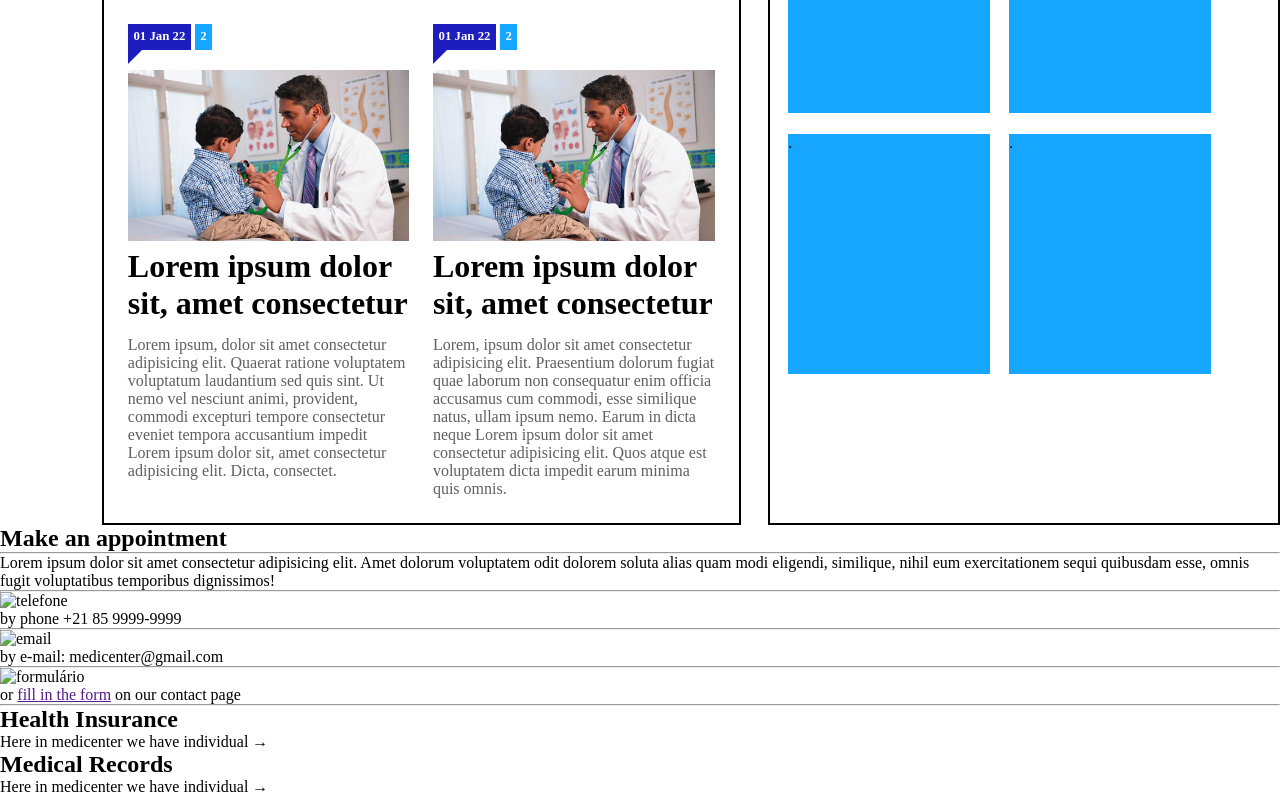
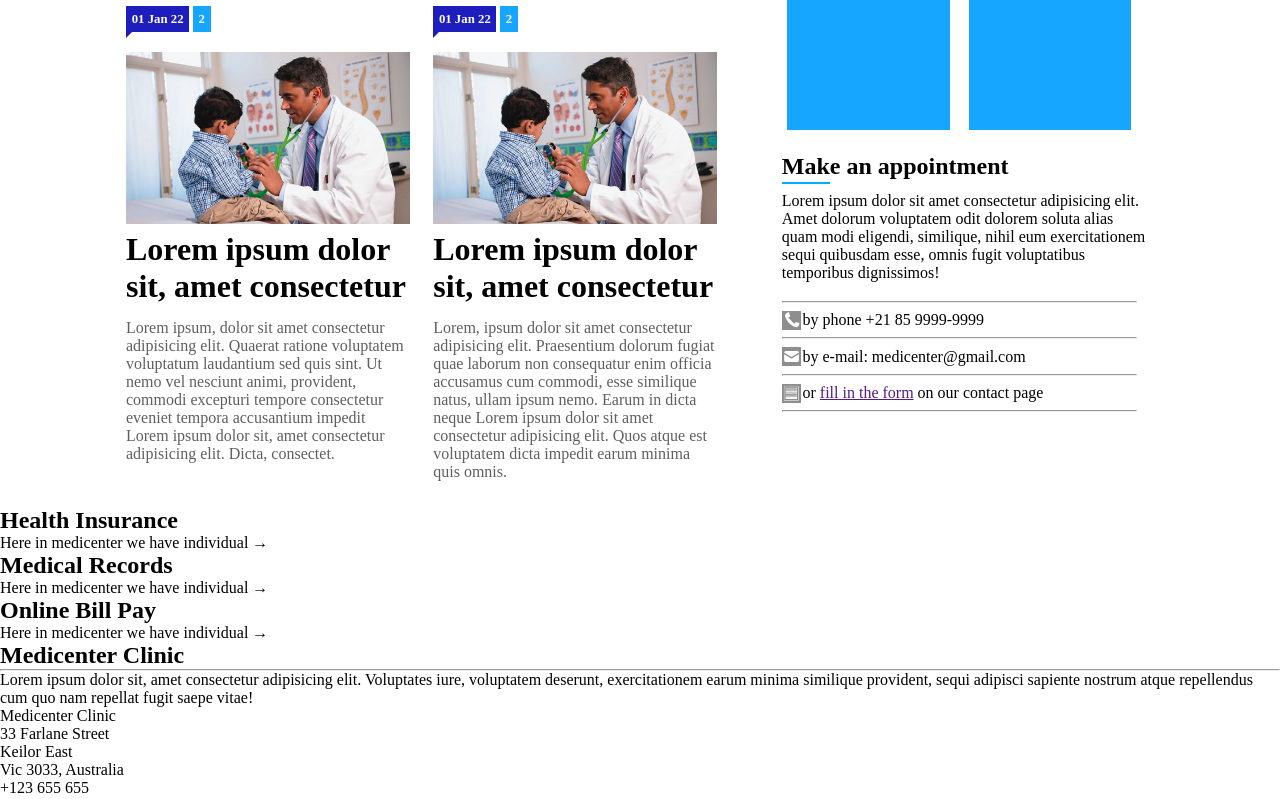
Before and after one commit to vinifell/Atividade-Medicenter, a plain HTML site: page index.html in a window 1280 px wide. Shown: the part 1413-2212 px from the top of the page. Drawn offline with Linux system fonts and the light colour scheme.

Commit message:
Medicenter 4.0

```diff
--- a/index.html
+++ b/index.html
@@ -58,7 +58,6 @@
             </section>
         </section>
         <section id="SegundaParte">
-            <div id="Juntar">
                 <section id="PrimeiraColuna">
                     <h2 id="News">Latest News</h2>
                     <hr class="LineTitle">
@@ -94,7 +93,8 @@
                     </section>
                 </section>
                 <section id="SegundaColuna">
-                    <h2 id="Departamento">Departments</h2>
+                    <section id="Departamento">
+                        <h2 id="TituloDep">Departments</h2>
                         <hr id="LineDep">
                         <div id="containerbox">
                             <div class="box">.</div>
@@ -107,27 +107,27 @@
                             <div class="box">.</div>
                         </div>
                     </section>
+                    <section id="Consulta">
+                        <h2 id="Make">Make an appointment</h2>
+                        <hr id="LineCon">
+                        <p id="DescConsulta">Lorem ipsum dolor sit amet consectetur adipisicing elit. Amet dolorum voluptatem odit dolorem soluta alias quam modi eligendi, similique, nihil eum exercitationem sequi quibusdam esse, omnis fugit voluptatibus temporibus dignissimos!</p>
+                        <hr class="GrayLine">
+                        <div class="Contato">
+                            <img src="imagens/4.png" alt="telefone" class="icon">
+                            <p class="by">by phone +21 85 9999-9999</p>
                         </div>
-            <section>
-                <h2>Make an appointment</h2>
-                <hr>
-                <p>Lorem ipsum dolor sit amet consectetur adipisicing elit. Amet dolorum voluptatem odit dolorem soluta alias quam modi eligendi, similique, nihil eum exercitationem sequi quibusdam esse, omnis fugit voluptatibus temporibus dignissimos!</p>
-                <hr>
-                <div>
-                    <img src="" alt="telefone">
-                    <p>by phone +21 85 9999-9999</p>
+                        <hr class="GrayLine">
+                        <div class="Contato">
+                            <img src="imagens/5.png" alt="email" class="icon">
+                            <p class="by">by e-mail: medicenter@gmail.com</p>
                         </div>
-                <hr>
-                <div>
-                    <img src="" alt="email">
-                    <p>by e-mail: medicenter@gmail.com</p>
+                        <hr class="GrayLine">
+                        <div class="Contato">
+                            <img src="imagens/6.png" alt="formulário" class="icon">
+                            <p class="by">or <a href="">fill in the form</a> on our contact page</p>
                         </div>
-                <hr>
-                <div>
-                    <img src="" alt="formulário">
-                    <p>or <a href="">fill in the form</a> on our contact page</p>
-                </div>
-                <hr>
+                        <hr class="GrayLine">
+                    </section>
                 </section>
         </section>
     </main>
--- a/style.css
+++ b/style.css
@@ -6,14 +6,14 @@
 header{
     background-color: rgb(255, 255, 255);
     margin-top: 1%;
-    display: flex;
-    justify-content: center;
-    flex-wrap: nowrap;
     margin-bottom: 1%;
 }
 
 ul{
-    width: 50%;
+    width: 100%;
+    display: flex;
+    justify-content: center;
+    align-items: center;
 }
 
 .cabeçario{
@@ -23,7 +23,6 @@ ul{
 
 #N1, #N2, #N3, #N4, #N5, #N6, #N7 {
     position: relative;
-    bottom: 15px;
     color: rgb(150, 150, 150);
 }
 
@@ -137,17 +136,17 @@ ul{
 
 .Hours{
     display: inline-block;
-    margin-left: 56%;
+    margin-left: 47%;
 }
 
 .Hours2{
     display: inline-block;
-    margin-left: 66.5%;
+    margin-left: 60%;
 }
 
 .Hours3{
     display: inline-block;
-    margin-left: 68%;
+    margin-left: 62%;
 }
 
 .LinhaAzul{
@@ -196,8 +195,8 @@ ul{
     width: 0;
     height: 0;
     position: absolute;
-    border-right: 20px solid transparent;
-    border-top: 20px solid rgb(30, 30, 190);
+    border-right: 12px solid transparent;
+    border-top: 12px solid rgb(30, 30, 190);
     top: 20px;
     left: 0px;
 }
@@ -226,7 +225,6 @@ ul{
 #PrimeiraColuna{
     margin-left: 8%;
     margin-right: 0%;
-    border: 2px solid;
     display: inline-block;
     width: 49.9%;
 }
@@ -236,35 +234,79 @@ main{
     flex-wrap: wrap;
 }
 
-#SegundaColuna{
-    width: 40%;
-    border: 2px solid;
-    margin-left: 2.1%;
-}
-
-#Departamento{
+#TituloDep{
     margin: 3.6% 0% 0.7% 3.7%;
 }
 
 #LineDep{
-    width: 7%;;
+    width: 9%;
     margin: 0% 3.7%;
     border: 1px solid rgb(0, 174, 255);
 }
 
 #containerbox{
     margin-left: 0.7%;
+    margin-bottom: 0%;
 }
 
 .box{
     content: "";
-    width: 40%;
-    height: 30vh;
+    width: 32%;
+    height: 23vh;
     background-color: rgb(22, 166, 255);
     margin: 2% 0% 2% 3%;
     display: inline-block;
 }
 
-#Juntar{
+#SegundaParte{
     display: flex;
 }
+
+#SegundaColuna{
+    display: flex;
+    flex-direction: column;
+    margin-left: 2.1%;
+    width: 40%;
+    padding: 0%;
+}
+
+#Make{
+    margin: 2% 0% 0.5% 3.6%;
+}
+
+#Consulta{
+    margin-top: 1%;
+    width: 75%;
+}
+
+#LineCon{
+    width: 12%;
+    margin: 0% 3.7%;
+    border: 1px solid rgb(0, 174, 255);
+}
+
+#DescConsulta{
+    margin: 2% 0% 5% 3.6%;
+}
+
+.GrayLine{
+    width: 92%;
+    margin: 0% 0% 2% 3.7%;
+}
+
+.icon{
+    margin-left: 3.7%;
+    width: 5%;
+    display: inline-block;
+}
+
+.by{
+    display: inline-block;
+    margin-left: 0.3%;
+}
+
+.Contato{
+    display: flex;
+    align-items: center;
+    margin-bottom: 2%;
+}
```
Also changed, not shown: imagens/4.png (added), imagens/5.png (added), imagens/6.png (added). Lines whose indentation alone changed are shown as unchanged.
